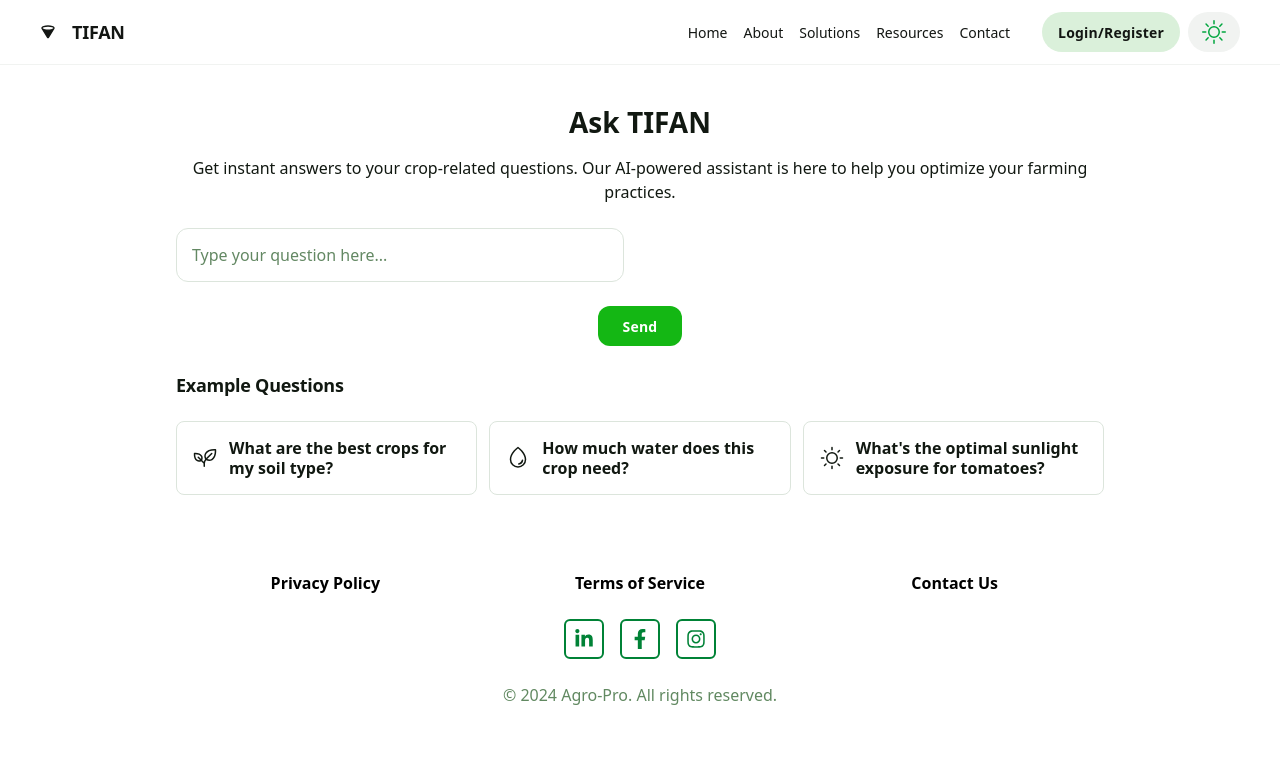
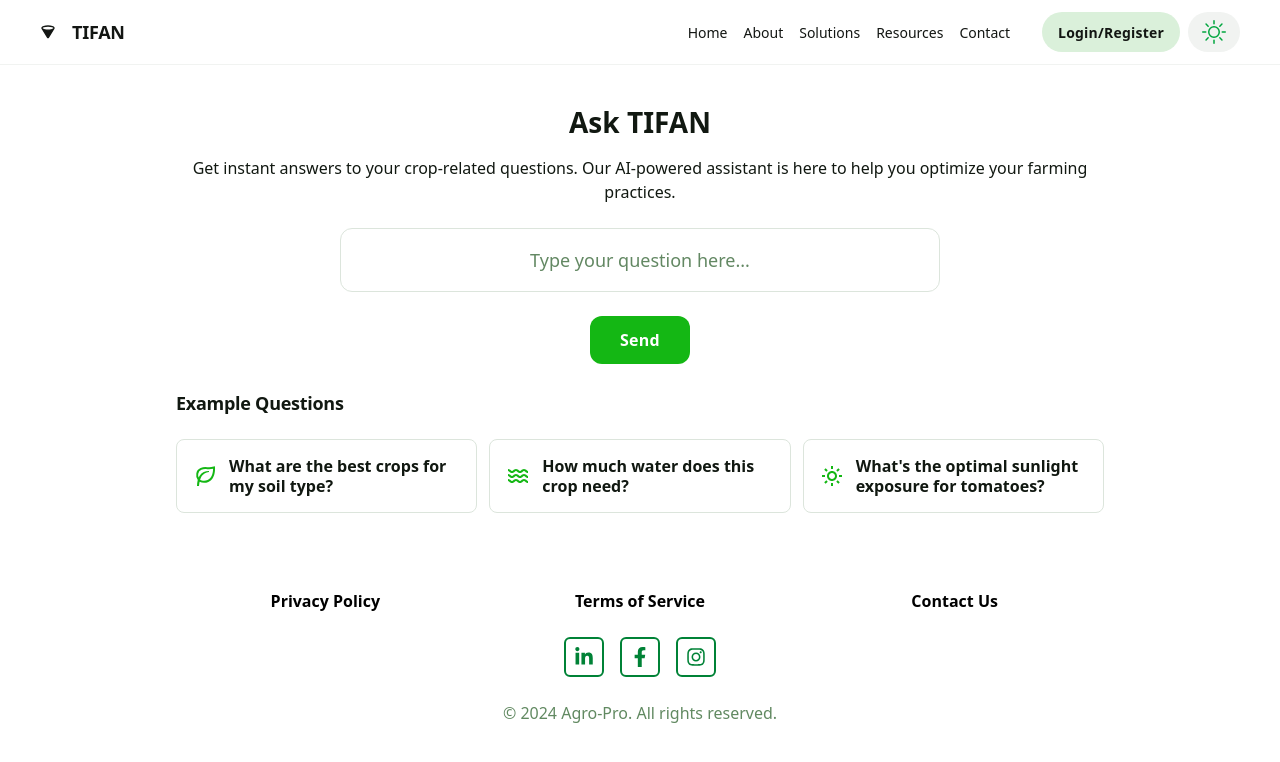
Before and after one commit to ironhulk5226/AgroPro, a React (Vite) app: page / in a window 1280 px wide. Shown: the top 762 px of the page. Built offline with nearby package versions, Linux system fonts and the light colour scheme.

Commit message:
few changes in chatbot
centered the "ask question" and converted SVG icons into react icons.

```diff
--- a/src/Pages/Chatbot.jsx
+++ b/src/Pages/Chatbot.jsx
@@ -1,14 +1,14 @@
-import React, { useState } from 'react'
-import Header from '../components/Header'
-import Footer from '../components/Footer'
+import React, { useState } from "react";
+import Header from "../components/Header";
+import Footer from "../components/Footer";
+import { BiLeaf, BiWater, BiSun } from "react-icons/bi"; // Import react-icons
 
 function Chatbot() {
-  // Add state for input
-  const [question, setQuestion] = useState("")
+  const [question, setQuestion] = useState("");
 
   return (
     <div>
-      <Header/>
+      <Header />
 
       <div className="px-40 flex flex-1 justify-center py-5">
         <div className="layout-content-container flex flex-col max-w-[960px] flex-1">
@@ -20,12 +20,12 @@ function Chatbot() {
             assistant is here to help you optimize your farming practices.
           </p>
 
-          {/* Input Field */}
-          <div className="flex max-w-[480px] flex-wrap items-end gap-4 px-4 py-3">
-            <label className="flex flex-col min-w-40 flex-1">
+          {/* Input Field Centered */}
+          <div className="flex justify-center px-4 py-3">
+            <label className="flex flex-col w-full max-w-[600px]">
               <input
                 placeholder="Type your question here..."
-                className="form-input flex w-full min-w-0 flex-1 resize-none overflow-hidden rounded-xl text-[#111811] focus:outline-0 focus:ring-0 border border-[#dce5dc] bg-white focus:border-[#dce5dc] h-14 placeholder:text-[#638863] p-[15px] text-base font-normal leading-normal"
+                className="form-input w-full rounded-xl text-[#111811] focus:outline-0 focus:ring-0 border border-[#dce5dc] bg-white focus:border-[#14b714] h-16 placeholder:text-[#638863] p-[18px] text-lg font-normal leading-normal text-center"
                 value={question}
                 onChange={(e) => setQuestion(e.target.value)}
               />
@@ -35,7 +35,7 @@ function Chatbot() {
           {/* Send Button */}
           <div className="flex px-4 py-3 justify-center">
             <button
-              className="flex min-w-[84px] max-w-[480px] cursor-pointer items-center justify-center overflow-hidden rounded-xl h-10 px-4 bg-[#14b714] text-white text-sm font-bold leading-normal tracking-[0.015em]"
+              className="flex min-w-[100px] max-w-[480px] cursor-pointer items-center justify-center overflow-hidden rounded-xl h-12 px-5 bg-[#14b714] text-white text-base font-bold leading-normal tracking-[0.015em]"
               onClick={() => alert(`Your Question: ${question}`)}
             >
               <span className="truncate">Send</span>
@@ -50,11 +50,8 @@ function Chatbot() {
           <div className="grid grid-cols-[repeat(auto-fit,minmax(158px,1fr))] gap-3 p-4">
             {/* Example 1 */}
             <div className="flex flex-1 gap-3 rounded-lg border border-[#dce5dc] bg-white p-4 items-center">
-              <div className="text-[#111811]">
-                {/* Plant Icon */}
-                <svg xmlns="http://www.w3.org/2000/svg" width="24px" height="24px" fill="currentColor" viewBox="0 0 256 256">
-                  <path d="M247.63,39.89a8,8,0,0,0-7.52-7.52c-51.76-3-93.32,12.74-111.18,42.22-11.8,19.49-11.78,43.16-.16,65.74a71.34,71.34,0,0,0-14.17,27L98.33,151c7.82-16.33,7.52-33.35-1-47.49-13.2-21.79-43.67-33.47-81.5-31.25a8,8,0,0,0-7.52,7.52c-2.23,37.83,9.46,68.3,31.25,81.5A45.82,45.82,0,0,0,63.44,168,54.58,54.58,0,0,0,87,162.33l25,25V216a8,8,0,0,0,16,0V186.51a55.61,55.61,0,0,1,12.27-35,73.91,73.91,0,0,0,33.31,8.4,60.9,60.9,0,0,0,31.83-8.86C234.89,133.21,250.67,91.65,247.63,39.89ZM47.81,147.6C32.47,138.31,23.79,116.32,24,88c28.32-.24,50.31,8.47,59.6,23.81,4.85,8,5.64,17.33,2.46,26.94L61.65,114.34a8,8,0,0,0-11.31,11.31l24.41,24.41C65.14,153.24,55.82,152.45,47.81,147.6Zm149.31-10.22c-13.4,8.11-29.15,8.73-45.15,2l53.69-53.7a8,8,0,0,0-11.31-11.31L140.65,128c-6.76-16-6.15-31.76,2-45.15,13.94-23,47-35.82,89.33-34.83C232.94,90.34,220.14,123.44,197.12,137.38Z" />
-                </svg>
+              <div className="text-[#14b714] text-2xl">
+                <BiLeaf />
               </div>
               <h2 className="text-[#111811] text-base font-bold leading-tight">
                 What are the best crops for my soil type?
@@ -63,11 +60,8 @@ function Chatbot() {
 
             {/* Example 2 */}
             <div className="flex flex-1 gap-3 rounded-lg border border-[#dce5dc] bg-white p-4 items-center">
-              <div className="text-[#111811]">
-                {/* Water Drop Icon */}
-                <svg xmlns="http://www.w3.org/2000/svg" width="24px" height="24px" fill="currentColor" viewBox="0 0 256 256">
-                  <path d="M174,47.75a254.19,254.19,0,0,0-41.45-38.3,8,8,0,0,0-9.18,0A254.19,254.19,0,0,0,82,47.75C54.51,79.32,40,112.6,40,144a88,88,0,0,0,176,0C216,112.6,201.49,79.32,174,47.75ZM128,216a72.08,72.08,0,0,1-72-72c0-57.23,55.47-105,72-118,16.53,13,72,60.75,72,118A72.08,72.08,0,0,1,128,216Zm55.89-62.66a57.6,57.6,0,0,1-46.56,46.55A8.75,8.75,0,0,1,136,200a8,8,0,0,1-1.32-15.89c16.57-2.79,30.63-16.85,33.44-33.45a8,8,0,0,1,15.78,2.68Z" />
-                </svg>
+              <div className="text-[#14b714] text-2xl">
+                <BiWater />
               </div>
               <h2 className="text-[#111811] text-base font-bold leading-tight">
                 How much water does this crop need?
@@ -76,11 +70,8 @@ function Chatbot() {
 
             {/* Example 3 */}
             <div className="flex flex-1 gap-3 rounded-lg border border-[#dce5dc] bg-white p-4 items-center">
-              <div className="text-[#111811]">
-                {/* Sun Icon */}
-                <svg xmlns="http://www.w3.org/2000/svg" width="24px" height="24px" fill="currentColor" viewBox="0 0 256 256">
-                  <path d="M120,40V16a8,8,0,0,1,16,0V40a8,8,0,0,1-16,0Zm72,88a64,64,0,1,1-64-64A64.07,64.07,0,0,1,192,128Zm-16,0a48,48,0,1,0-48,48A48.05,48.05,0,0,0,176,128ZM58.34,69.66A8,8,0,0,0,69.66,58.34l-16-16A8,8,0,0,0,42.34,53.66Zm0,116.68-16,16a8,8,0,0,0,11.32,11.32l16-16a8,8,0,0,0-11.32-11.32ZM192,72a8,8,0,0,0,5.66-2.34l16-16a8,8,0,0,0-11.32-11.32l-16,16A8,8,0,0,0,192,72Zm5.66,114.34a8,8,0,0,0-11.32,11.32l16,16a8,8,0,0,0,11.32-11.32ZM48,128a8,8,0,0,0-8-8H16a8,8,0,0,0,0,16H40A8,8,0,0,0,48,128Zm80,80a8,8,0,0,0-8,8v24a8,8,0,0,0,16,0V216A8,8,0,0,0,128,208Zm112-88H216a8,8,0,0,0,0,16h24a8,8,0,0,0,0-16Z" />
-                </svg>
+              <div className="text-[#14b714] text-2xl">
+                <BiSun />
               </div>
               <h2 className="text-[#111811] text-base font-bold leading-tight">
                 What's the optimal sunlight exposure for tomatoes?
@@ -90,9 +81,9 @@ function Chatbot() {
         </div>
       </div>
 
-      <Footer/>
+      <Footer />
     </div>
-  )
+  );
 }
 
-export default Chatbot
+export default Chatbot;
```
